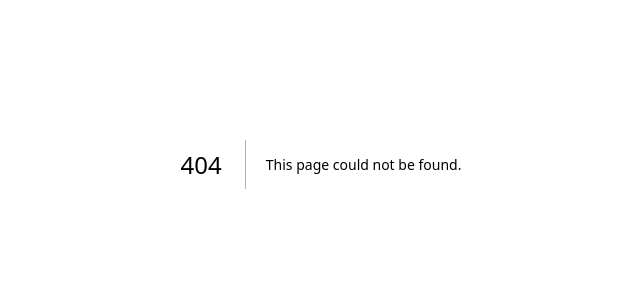
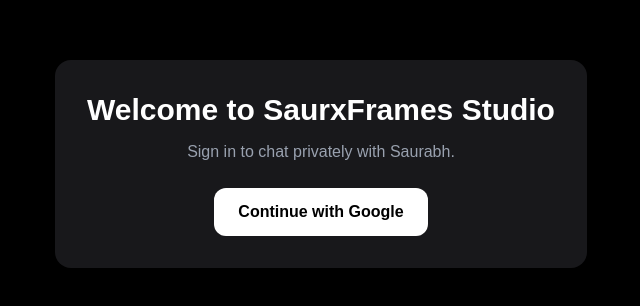
Before and after one commit to saurxframes/saurxframes-studio, a Next.js app: page /login in a window 1280 px wide. Before the commit this address had no page. Shown: the part 236-542 px from the top of the page, without its empty margins (319-959 px from the left). Built offline with nearby package versions, Linux system fonts and the light colour scheme.

Commit message:
Added login page

```diff
--- /dev/null
+++ b/app/login/page.tsx
@@ -0,0 +1,19 @@
+export default function LoginPage() {
+  return (
+    <main className="min-h-screen flex items-center justify-center bg-black">
+      <div className="bg-zinc-900 p-8 rounded-2xl shadow-xl text-center">
+        <h1 className="text-3xl font-bold text-white mb-3">
+          Welcome to SaurxFrames Studio
+        </h1>
+
+        <p className="text-gray-400 mb-6">
+          Sign in to chat privately with Saurabh.
+        </p>
+
+        <button className="bg-white text-black px-6 py-3 rounded-xl font-semibold hover:bg-gray-200 transition">
+          Continue with Google
+        </button>
+      </div>
+    </main>
+  );
+}
--- /dev/null
+++ b/firebase.ts
@@ -0,0 +1,18 @@
+import { initializeApp, getApps, getApp } from "firebase/app";
+import { getAuth, GoogleAuthProvider } from "firebase/auth";
+
+const firebaseConfig = {
+  apiKey: "AIzaSyCQDxZ-GHfm_uKG6TKzXtAQYS1mdwIfpF4",
+  authDomain: "saurxframes-studio.firebaseapp.com",
+  projectId: "saurxframes-studio",
+  storageBucket: "saurxframes-studio.firebasestorage.app",
+  messagingSenderId: "780878729699",
+  appId: "1:780878729699:web:85ccb18e8f63bf959d90d6",
+};
+
+const app = !getApps().length ? initializeApp(firebaseConfig) : getApp();
+
+export const auth = getAuth(app);
+export const googleProvider = new GoogleAuthProvider();
+
+export default app;
--- a/package.json
+++ b/package.json
@@ -11,6 +11,7 @@
   "dependencies": {
     "@emailjs/browser": "^4.4.1",
     "aos": "^2.3.4",
+    "firebase": "^12.17.0",
     "next": "16.2.11",
     "react": "19.2.4",
     "react-dom": "19.2.4",
```
Also changed, not shown: 1 other file (tests, documents, lock files or other folders).
